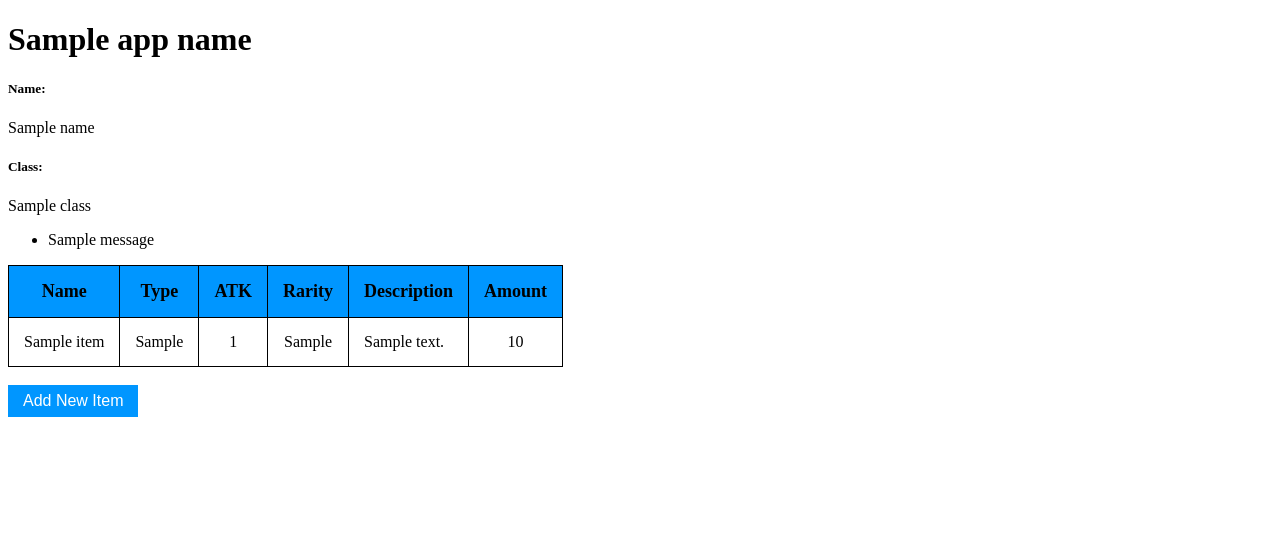
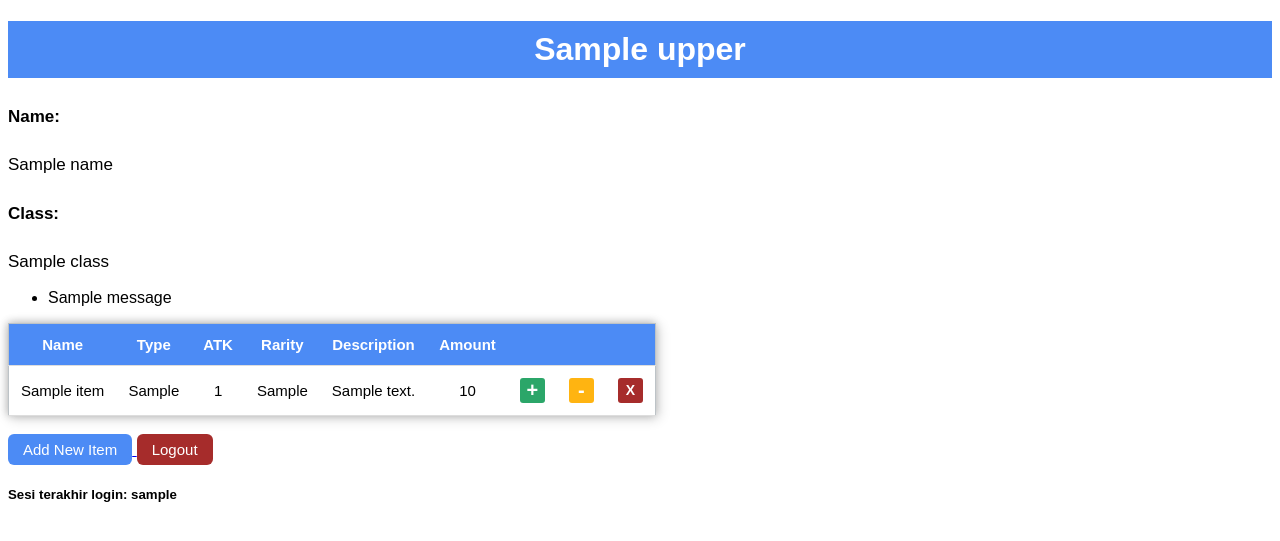
Before and after one commit to rafizia/weapon-inventory, a Django app: template main/templates/main.html in a window 1280 px wide. Shown: the top 541 px of the page. Run offline with Django 4.2, Linux system fonts and the light colour scheme; tables that the repository leaves empty hold one stand-in row (values such as "Sample post"); the template is opened without the code that fills it: values that come from a table or form of the project are taken from there, most other values are stand-ins (such as "Sample title", 1, 10 or a date in 2020); one stand-in notice (Sample message) is shown.

Commit message:
Selesai mengerjakan tugas 4

```diff
--- a/main/models.py
+++ b/main/models.py
@@ -1,4 +1,5 @@
 from django.db import models
+from django.contrib.auth.models import User
 
 class Item(models.Model):
     name = models.CharField(max_length=255)
@@ -7,3 +8,4 @@ class Item(models.Model):
     rarity = models.CharField(max_length=255)
     description = models.TextField()
     amount = models.IntegerField()
+    user = models.ForeignKey(User, on_delete=models.CASCADE)
--- a/main/templates/main.html
+++ b/main/templates/main.html
@@ -2,25 +2,43 @@
 
 {% block content %}
     <style>
-        th {
-            padding: 15px; border:1px solid; background-color: #0096FF; font-size: large;
+        body {
+            font-family: sans-serif;
+
         }
-        td {
-            padding: 15px; border:1px solid black;
+        th,td{
+            padding: 12px;
+            border-bottom: 1px solid #ddd;
+            font-size: 15px;
         }
         table {
-            border:1px solid black; border-collapse: collapse;
+            border:1px solid #bdc3c7; border-collapse: collapse;
+            box-shadow: 2px 2px 12px rgba(0,0,0,0.2), -1px -1px 8px rgba(0,0,0,0.2);
         }
-        tr:hover {background-color: #D6EEEE;}
+        tr:nth-child(odd) {
+            background-color: #eeeeee;
+        }
+        #header {
+            text-align: center;
+            background-color: #4c8bf5;
+            color: #fff;
+        }
+        h1 {
+            font-weight: 600;
+            text-align: center;
+            background-color: #4c8bf5;
+            color: #fff;
+            padding: 10px 0px;
+        }
     </style>
 
-    <h1>{{ app_name }}</h1>
+    <h1>{{ app_name.upper }}</h1>
 
-    <h5>Name: </h5>
-    <p>{{ name }}<p>
+    <h5 style="font-size: 17px;">Name: </h5>
+    <p style="font-size: 17px;">{{ name }}<p>
 
-    <h5>Class: </h5>
-    <p>{{ class }}<p>
+    <h5 style="font-size: 17px;">Class: </h5>
+    <p style="font-size: 17px;">{{ class }}<p>
 
     {% if messages %}
     <ul class="messages">
@@ -31,13 +49,16 @@
     {% endif %}
 
     <table>
-        <tr>
+        <tr id="header">
             <th>Name</th>
             <th>Type</th>
             <th>ATK</th>
             <th>Rarity</th>
             <th>Description</th>
             <th>Amount</th>
+            <th></th>
+            <th></th>
+            <th></th>
         </tr>
 
         {% comment %} Berikut cara memperlihatkan data produk di bawah baris ini {% endcomment %}
@@ -50,6 +71,27 @@
                 <td style="text-align: center;">{{item.rarity}}</td>
                 <td>{{item.description}}</td>
                 <td style="text-align: center;">{{item.amount}}</td>
+                <td><a href="{% url 'main:increment_amount' item.id %}">
+                    <button style="background-color: #2ba669; border: none; color: white;
+                    text-align: center; text-decoration: none; display: inline-block;
+                    font-size: 20px; cursor: pointer; width: 25px; height: 25px; border-radius: 3px;">
+                        <b>+</b>
+                    </button>
+                </a></td>
+                <td><a href="{% url 'main:decrement_amount' item.id %}">
+                    <button style="background-color: #ffb411; border: none; color: white;
+                    text-align: center; text-decoration: none; display: inline-block;
+                    font-size: 20px; cursor: pointer; width: 25px; height: 25px; border-radius: 3px;">
+                        <b>-</b>
+                    </button>
+                </a></td>
+                <td><a href="{% url 'main:delete_item' item.id %}">
+                    <button style="background-color: #A62C2B; border: none; color: white;
+                    text-align: center; text-decoration: none; display: inline-block;
+                    font-size: 14px; cursor: pointer; width: 25px; height: 25px; border-radius: 3px;">
+                        <b>X</b>
+                    </button>
+                </a></td>
             </tr>
         {% endfor %}
     </table>
@@ -57,10 +99,21 @@
     <br />
 
     <a href="{% url 'main:create_item' %}">
-        <button style="background-color: #0096FF; border: none; color: white;
+        <button style="background-color: #4c8bf5; border: none; color: white;
             padding: 7px 15px; text-align: center; text-decoration: none; display: inline-block;
-            font-size: 16px; cursor: pointer;" >
+            font-size: 15px; cursor: pointer; border-radius: 6px;" >
             Add New Item
         </button>
     </a>
+
+    <a href="{% url 'main:logout' %}">
+        <button style="background-color: #A62C2B; border: none; color: white;
+        padding: 7px 15px; text-align: center; text-decoration: none; display: inline-block;
+        font-size: 15px; cursor: pointer; border-radius: 6px;">
+            Logout
+        </button>
+    </a>
+
+    <h5>Sesi terakhir login: {{ last_login }}</h5>
+
 {% endblock content %}
--- a/main/urls.py
+++ b/main/urls.py
@@ -1,5 +1,6 @@
 from django.urls import path
 from main.views import show_main, create_item, show_xml, show_json, show_xml_by_id, show_json_by_id
+from main.views import register, login_user, logout_user, delete_item, increment_amount, decrement_amount
 
 app_name = 'main'
 
@@ -10,4 +11,10 @@ urlpatterns = [
     path('json/', show_json, name='show_json'),
     path('xml/<int:id>/', show_xml_by_id, name='show_xml_by_id'),
     path('json/<int:id>/', show_json_by_id, name='show_json_by_id'),
+    path('register/', register, name='register'),
+    path('login/', login_user, name='login'),
+    path('logout/', logout_user, name='logout'),
+    path('delete/<item_id>/', delete_item, name='delete_item'),
+    path('increment_amount/<item_id>/', increment_amount, name='increment_amount'),
+    path('decrement_amount/<item_id>/', decrement_amount, name='decrement_amount'),
 ]
```
Also changed, not shown: main/templates/create_item.html (+12 -1 lines), main/templates/login.html (added, +56 -0 lines), main/templates/register.html (added, +45 -0 lines), main/views.py (+71 -10 lines), README.md, main/migrations/0003_item_user.py (added).
